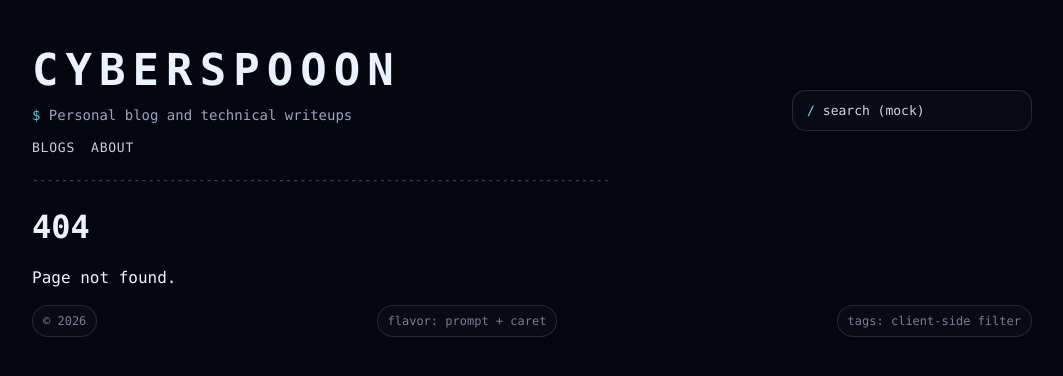
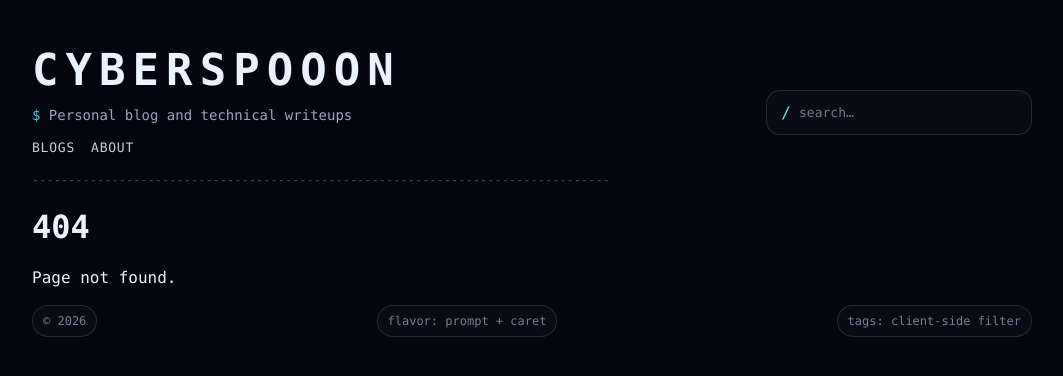
Before and after one commit to CyberSpooon/cyberspooon.github.io, a Jekyll site: the page built from 404.html, in a window 1280 px wide. Shown: the top 376 px of the page, without its empty margins (108-1171 px from the left). Built offline with Jekyll 4.4.1, drawn with Linux system fonts in a browser that asks for light colours.

Commit message:
fix search bar

```diff
--- a/_includes/header.html
+++ b/_includes/header.html
@@ -12,9 +12,19 @@
     </nav>
   </header>
 
-  <div class="search" aria-label="Search mock">
-    <span class="slash">/</span>search (mock)<span class="caret"></span>
-  </div>
+<div class="searchWrap" role="search" aria-label="Search posts">
+  <span class="slash">/</span>
+  <input
+    id="searchInput"
+    class="searchInput"
+    type="search"
+    placeholder="search…"
+    autocomplete="off"
+    spellcheck="false"
+  />
+  <span class="caret"></span>
+</div>
+
 </div>
 
 <div class="divider"></div>
--- a/assets/css/main.css
+++ b/assets/css/main.css
@@ -368,3 +368,38 @@ footer{
   .title{ font-size:38px; }
   .search{ width:100%; min-width:unset; }
 }
+
+.searchWrap{
+  margin-top:46px;
+  border:1px solid var(--rule);
+  border-radius:14px;
+  padding:12px 14px;
+  min-width:240px;
+  background:var(--panel2);
+  color:rgba(234,241,255,.88);
+  white-space:nowrap;
+  user-select:none;
+  display:flex;
+  align-items:center;
+  gap:8px;
+}
+
+.searchWrap .slash{
+  color:var(--cyan);
+}
+
+.searchInput{
+  width: 210px;
+  max-width: 60vw;
+  border:0;
+  outline:0;
+  background:transparent;
+  color:rgba(234,241,255,.90);
+  font-family: var(--console);
+  font-size:13px;
+  padding:0;
+}
+
+.searchInput::placeholder{
+  color: rgba(154,166,191,.70);
+}
```
Also changed, not shown: assets/js/tag-filter.js (+11 -0 lines), index.html (+6 -1 lines).
